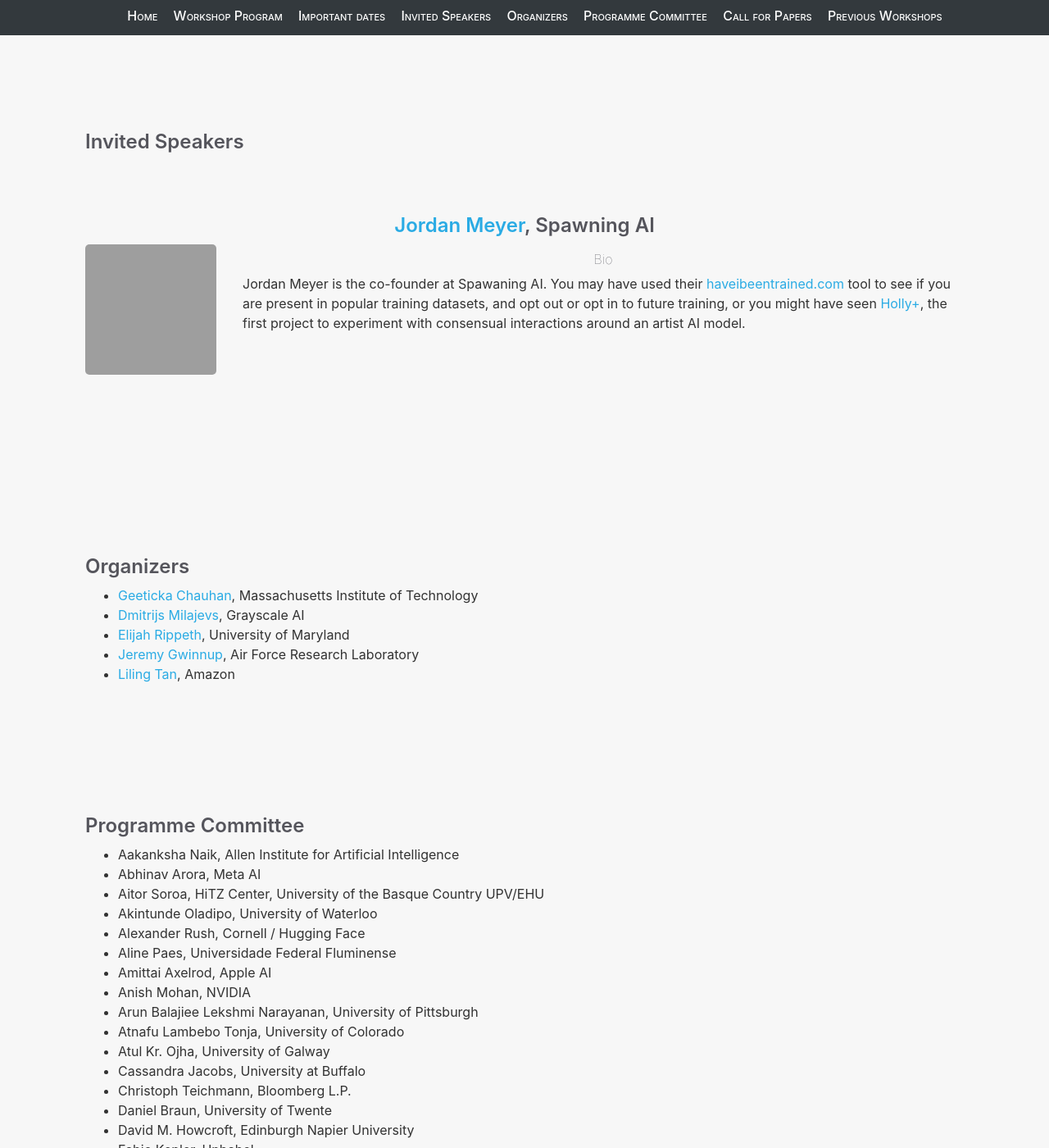
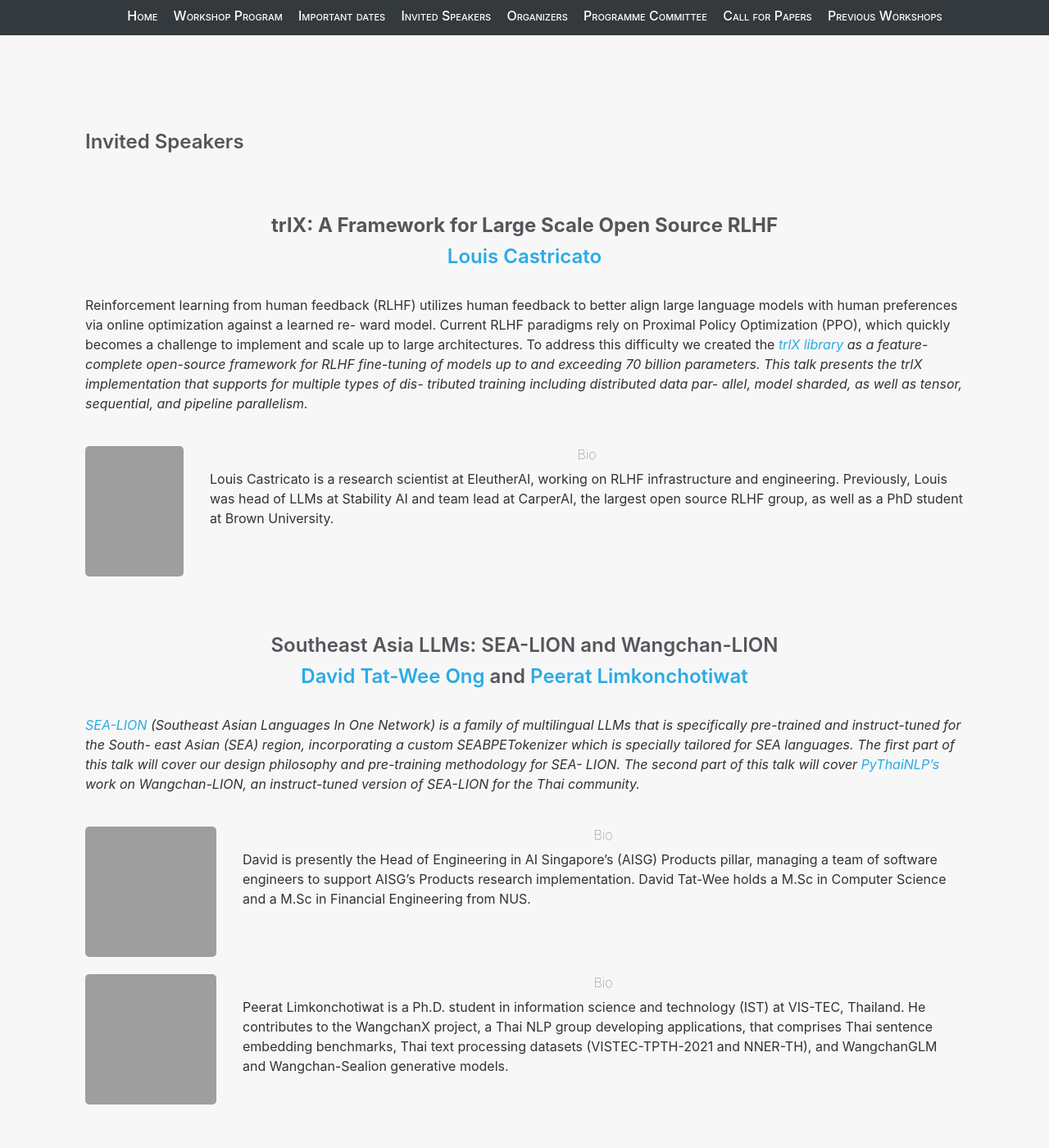
Before and after one commit to nlposs/nlposs.github.io, a Jekyll site: the page built from 2023/index.md, in a window 1280 px wide and 1400 px high, scrolled down 2884 px. Shown: the whole window at 82% size. Built offline with Jekyll 4.4.1, drawn with Linux system fonts in a browser that asks for light colours; some of the changed text lies outside the part shown; grey boxes are pictures that could not be loaded.

Commit message:
Update index.md

```diff
--- a/2023/index.md
+++ b/2023/index.md
@@ -80,24 +80,63 @@ The 3rd NLP-OSS workshop will be co-located with the EMNLP 2023 conference.
 - Paper Reviews Due: 01 October 2023
 - Notification of Acceptance: 10 October 2023
 - Camera-Ready Version: 25 October 2023
-- Workshop: 6-10 Dec 2023
+- Workshop: 6 Dec 2023
 
 ## Invited Speakers
 
 <br><br>
-
-<!--<h3><strong>[TBA] Talk Title</strong> </h3> -->
-<h3> <a href="https://spawning.ai/Team-1">Jordan Meyer</a>, Spawning AI</h3>
-<!-- <br>
-[TBA] Talk Abstract
-<br><br> -->
+<h3><strong>trlX: A Framework for Large Scale Open Source RLHF</strong> </h3>
+<h3><a href="https://www.louiscastricato.com/">Louis Castricato</a> </h3>
+<br>
+Reinforcement learning from human feedback (RLHF) utilizes human feedback to better align large language models with human preferences via online optimization against a learned re- ward model. Current RLHF paradigms rely on Proximal Policy Optimization (PPO), which quickly becomes a challenge to implement and scale up to large architectures. To address this difficulty we created the <i><a href="https://github.com/CarperAI/trlx">trlX library</a> as a feature-complete open-source framework for RLHF fine-tuning of models up to and exceeding 70 billion parameters. This talk presents the trlX implementation that supports for multiple types of dis- tributed training including distributed data par- allel, model sharded, as well as tensor, sequential, and pipeline parallelism.
+<br><br>
 <p>
-<img src="https://pbs.twimg.com/profile_images/1655256246797099010/QbMxlB5T_400x400.jpg" alt="Jordan Meyer" align="left" style="margin-right: 32px; margin-bottom: 16px;" width=160px height=159px >
+<img src="https://static.wixstatic.com/media/f27bfa_22c58165c6eb4eac9a166487c54c0fd2~mv2.png/v1/crop/x_46,y_0,w_661,h_960/fill/w_625,h_960,al_c,q_90,enc_auto/coffee.png" align="left" style="margin-right: 32px; margin-bottom: 16px;" width=120px height=159px >
 </p>
 <h4> Bio </h4>
-<p>Jordan Meyer is the co-founder at Spawaning AI. You may have used their <a href="http://haveibeentrained.com/">haveibeentrained.com</a> tool to see if you are present in popular training datasets, and opt out or opt in to future training, or you might have seen <a href="https://holly.plus/">Holly+</a>, the first project to experiment with consensual interactions around an artist AI model.</p>
+<p>Louis Castricato is a research scientist at EleutherAI, working on RLHF infrastructure and engineering. Previously, Louis was head of LLMs at Stability AI and team lead at CarperAI, the largest open source RLHF group, as well as a PhD student at Brown University.</p>
 <br><br><br><br>
 
+
+<h3><strong></strong>Southeast Asia LLMs: SEA-LION and Wangchan-LION</h3>
+<h3> <a href="https://www.linkedin.com/in/david-ong-tw">David Tat-Wee Ong</a> and <a href="https://www.linkedin.com/in/peerat-limkonchotiwat">Peerat Limkonchotiwat</a> </h3>
+<br>
+<i><a href="https://github.com/aisingapore/sealion">SEA-LION</a> (Southeast Asian Languages In One Network) is a family of multilingual LLMs that is specifically pre-trained and instruct-tuned for the South- east Asian (SEA) region, incorporating a custom SEABPETokenizer which is specially tailored for SEA languages. The first part of this talk will cover our design philosophy and pre-training methodology for SEA- LION. The second part of this talk will cover <i><a href="https://github.com/PyThaiNLP/pythainlp">PyThaiNLP's</a> work on Wangchan-LION, an instruct-tuned version of SEA-LION for the Thai community.
+<br><br>
+<p>
+<img src="https://avatars.githubusercontent.com/u/13075447?v=4" align="left" style="margin-right: 32px; margin-bottom: 16px;" width=160px height=159px >
+</p>
+<h4> Bio </h4>
+<p>David is presently the Head of Engineering in AI Singapore’s (AISG) Products pillar, managing a team of software engineers to support AISG’s Products research implementation. David Tat-Wee holds a M.Sc in Computer Science and a M.Sc in Financial Engineering from NUS.</p>
+<br><br>
+<p>
+<img src="https://media.licdn.com/dms/image/D5603AQHZy00zzEXLpw/profile-displayphoto-shrink_800_800/0/1696914036130?e=1706745600&v=beta&t=z6VWv5M84ITmdjL6UMba3ekyveEqnQzaCcTVhln2tZU" align="left" style="margin-right: 32px; margin-bottom: 16px;" width=160px height=159px >
+</p>
+<h4> Bio </h4>
+<p>Peerat Limkonchotiwat is a Ph.D. student in information science and technology (IST) at VIS-TEC, Thailand. He contributes to the WangchanX project, a Thai NLP group developing applications, that comprises Thai sentence embedding benchmarks, Thai text processing datasets (VISTEC-TPTH-2021 and NNER-TH), and WangchanGLM and Wangchan-Sealion generative models.
+</p>
+
+<br><br><br><br>
+
+
+<h3><strong></strong>Towards Explainable and Accessible AI</h3>
+<h3> <a href="">Brandon Duderstadt</a> and <a href="">Yuvanesh Anand</a> </h3>
+<br>
+Large language models (LLMs) have recently achieved human-level performance on a range of professional and academic benchmarks. Unfortunately, the explainability and accessibility of these models has lagged behind their performance. State-of-the-art LLMs require costly infrastructure, are only accessible via rate-limited, geo-locked, and censored web interfaces, and lack publicly available code and technical reports. Moreover, the lack of tooling for understanding the massive datasets used to train and produced by LLMs presents a critical challenge for explainability research. This talk will be an overview of Nomic AI’s efforts to address these challenges through its two core initiatives: <i><a href="https://gpt4all.io/index.html">GPT4All</a> and Atlas.
+<br><br>
+<p>
+<img src="https://media.licdn.com/dms/image/D4D03AQHyR6H00mNdEw/profile-displayphoto-shrink_800_800/0/1701199312557?e=1706745600&v=beta&t=EsvRjv7WhTuzYpGCjX4mlkJmG3jtNnSI6T3UUZJJqEc" align="left" style="margin-right: 32px; margin-bottom: 16px;" width=140px height=159px >
+</p>
+<h4> Bio </h4>
+<p>Brandon Duderstadt is the founder and CEO of Nomic AI, a startup whose mission is to improve the explainability and accessibility of AI. His experiences at Rad AI and John Hopkins convinced him of both the profound impact that this new wave of AI technology would have as well as the need to improve the explainability and accessibility of AI models.</p>
+<br><br>
+<p>
+<img src="https://media.licdn.com/dms/image/D4E03AQFiEOmDyOcyWw/profile-displayphoto-shrink_800_800/0/1681391146445?e=1706745600&v=beta&t=Yx3fT6V6rwqiiNVEvo5tnsd2X3c2-ebPLsRffzf7ihs" align="left" style="margin-right: 32px; margin-bottom: 16px;" width=140px height=159px >
+</p>
+<h4> Bio </h4>
+<p>Yuvanesh Anand is a freshman computer science student at the Virginia Institute of Technology with broad interests in natural language processing and open-source software development. While still in high school, Yuvanesh joined Nomic AI as a software engineering intern, where he led the data collection and early development of the GPT4All project. </p>
+
+<br><br><br><br>
 
 <!-- ## Workshop Program
 <br><br>
```
